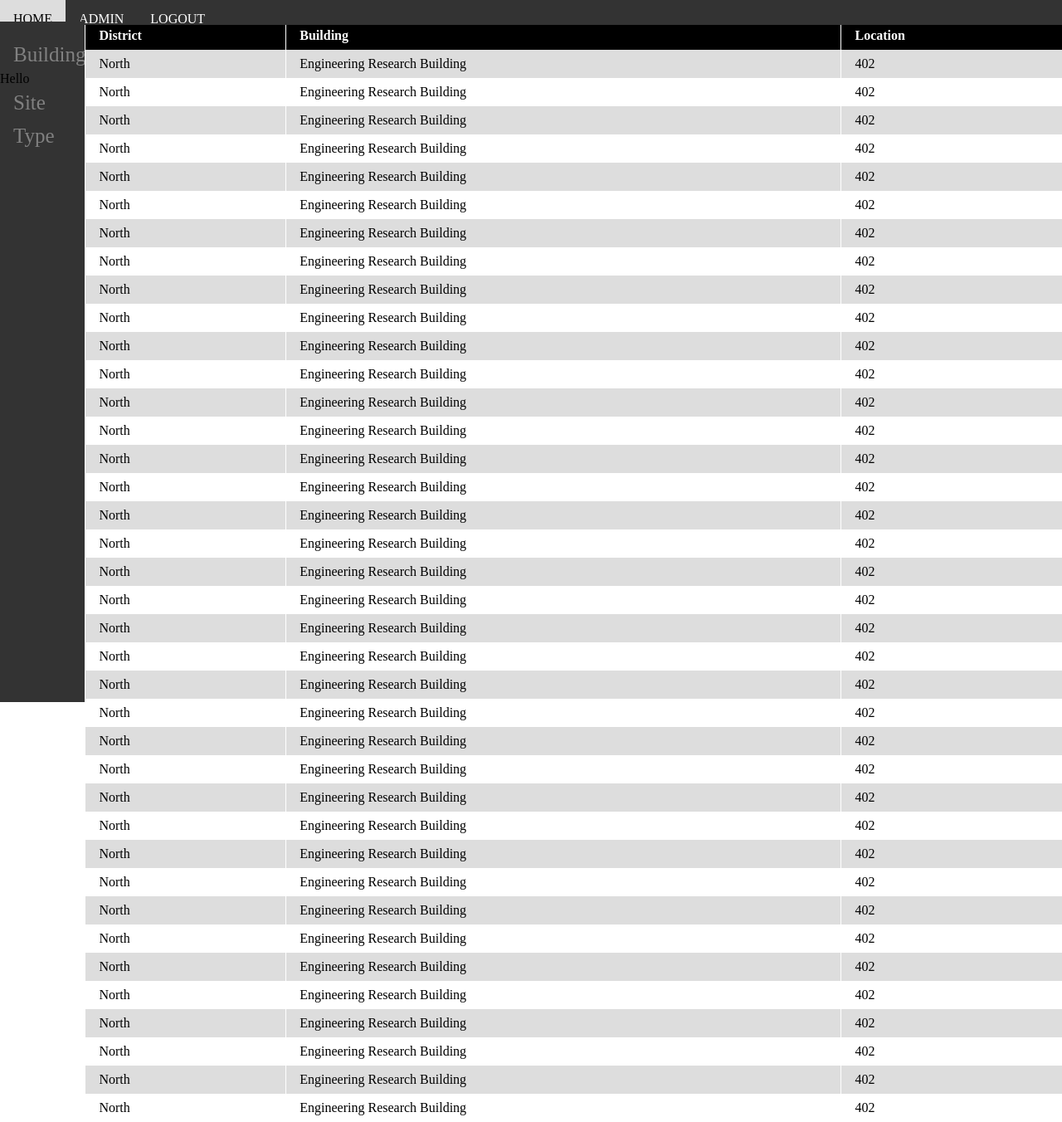
After one commit to jalynoh/Signal-Way, a Flask app: page /button_list in a window 1280 px wide. The commit adds this page. Shown: the whole page at 83% size. Run offline with Flask 2, Linux system fonts and the light colour scheme; the visitor is signed in with stand-in values (Sample User, id 1).

Commit message:
button css added

```diff
--- a/signalapp/routes.py
+++ b/signalapp/routes.py
@@ -105,4 +105,13 @@ def invited_creation(token):
 
 		return (redirect(url_for('login')))
 
-	return (render_template('invatation_creation.html', form=form, title='Registration'))
+	return (render_template('invitation_creation.html', form=form, title='Registration'))
+
+'''
+BUTTON PAGES
+'''
+@app.route("/button_list")
+@login_required
+def button_list():
+
+	return (render_template('button_list.html'))
--- a/signalapp/static/styles/main.css
+++ b/signalapp/static/styles/main.css
@@ -1,29 +1,99 @@
-ul {
-    list-style-type: none;
+* {
     margin: 0;
     padding: 0;
-    overflow: hidden;
-    background-color: #d2d7d3;
+    border: 0;
 }
 
-li {
-    float: left;
+/* The navigation bar */
+.navbar {
+    overflow: hidden;
+    background-color: #333;
+    position: fixed; /* Set the navbar to fixed position */
+    top: 0; /* Position the navbar at the top of the page */
+    width: 100%; /* Full width */
+    height: 3.75%;
 }
 
-li a {
+/* Links inside the navbar */
+.navbar a {
+    float: left;
     display: block;
-    color: #6c7a89;
+    color: #ffffff;
     text-align: center;
     padding: 14px 16px;
     text-decoration: none;
 }
 
-/* Change the link color to #111 (black) on hover */
-li a:hover {
-    background-color: #6c7a89;
-    color: #ffffff;
+/* Change background on mouse-over */
+.navbar a:hover {
+    background: #ddd;
+    color: black;
 }
 
-.li-nav-right {
-	float: right;
+/* Main content */
+.main {
+    margin-top: 2%; /* Add a top margin to avoid content overlay */
 }
+
+
+
+
+/*BUTTON LIST*/
+.sidenav {
+    height: 100%;
+    width: 8%;
+    position: fixed;
+    background-color: #333;
+    overflow-x: hidden;
+    padding-top: 20px;
+}
+
+.sidenav a {
+    padding: 6px 8px 6px 16px;
+    text-decoration: none;
+    font-size: 25px;
+    color: #818181;
+    display: block;
+}
+
+.sidenav a:hover {
+    color: #f1f1f1;
+}
+
+
+
+/*BUTTON TABLE*/
+.container {
+    width: 92%;
+    padding: 0 0 0 8%;
+}
+
+table
+{
+    width: 100%;
+    border-collapse: collapse;
+}
+
+thead
+{
+    color: #fff;
+    background: #000;
+}
+
+tbody
+{
+    width: 100%;
+    background: #ddd;
+}
+
+th,td
+{
+    padding: .5em 1em;
+    text-align: left;
+    vertical-align: top;
+    border-left: 1px solid #fff;
+}
+
+tr:nth-child(even) {
+    background: #fff;
+}
--- a/signalapp/templates/base.html
+++ b/signalapp/templates/base.html
@@ -12,17 +12,14 @@
 </head>
 <body>
 	<header>
-		<nav>
-			<ul>
-				<li><a href="{{ url_for('home') }}">Home</a></li>
-				<li><a href="#NEEDSET">Buttons</a></li>
-				<li class="li-nav-right"><a href="{{ url_for('admin') }}">Admin</a></li>
-				<li class="li-nav-right"><a href="{{ url_for('logout') }}">Logout</a></li>
-			</ul>
-		</nav>
+		<div class="navbar">
+			<a href="{{ url_for('home') }}">HOME</a>
+			<a href="{{ url_for('admin') }}">ADMIN</a>
+			<a href="{{ url_for('logout') }}">LOGOUT</a>
+		</div>
 	</header>
 	<main>
-		<div>
+		<div class="main">
 			{% with messages = get_flashed_messages() %}
 				{% if messages %}
 					{{ message }}
--- /dev/null
+++ b/signalapp/templates/button_list.html
@@ -0,0 +1,215 @@
+{% extends "base.html" %}
+{% block content %}
+
+	<div class="sidenav">
+		<a href="#building">Building</a>
+		Hello
+		<a href="#site">Site</a>
+		<a href="#type">Type</a>
+	</div>
+
+	<div class="container">
+		<table id="button-table">
+			<thead>
+				<tr>
+					<th>District</th>
+					<th>Building</th>
+					<th>Location</th>
+				</tr>
+			</thead>
+			<tbody>
+				<tr>
+					<td>North</td>
+					<td>Engineering Research Building</td>
+					<td>402</td>
+				</tr>
+				<tr>
+					<td>North</td>
+					<td>Engineering Research Building</td>
+					<td>402</td>
+				</tr>
+				<tr>
+					<td>North</td>
+					<td>Engineering Research Building</td>
+					<td>402</td>
+				</tr>
+				<tr>
+					<td>North</td>
+					<td>Engineering Research Building</td>
+					<td>402</td>
+				</tr>
+				<tr>
+					<td>North</td>
+					<td>Engineering Research Building</td>
+					<td>402</td>
+				</tr>
+				<tr>
+					<td>North</td>
+					<td>Engineering Research Building</td>
+					<td>402</td>
+				</tr>
+				<tr>
+					<td>North</td>
+					<td>Engineering Research Building</td>
+					<td>402</td>
+				</tr>
+				<tr>
+					<td>North</td>
+					<td>Engineering Research Building</td>
+					<td>402</td>
+				</tr>
+				<tr>
+					<td>North</td>
+					<td>Engineering Research Building</td>
+					<td>402</td>
+				</tr>
+				<tr>
+					<td>North</td>
+					<td>Engineering Research Building</td>
+					<td>402</td>
+				</tr>
+				<tr>
+					<td>North</td>
+					<td>Engineering Research Building</td>
+					<td>402</td>
+				</tr>
+				<tr>
+					<td>North</td>
+					<td>Engineering Research Building</td>
+					<td>402</td>
+				</tr>
+				<tr>
+					<td>North</td>
+					<td>Engineering Research Building</td>
+					<td>402</td>
+				</tr>
+				<tr>
+					<td>North</td>
+					<td>Engineering Research Building</td>
+					<td>402</td>
+				</tr>
+				<tr>
+					<td>North</td>
+					<td>Engineering Research Building</td>
+					<td>402</td>
+				</tr>
+				<tr>
+					<td>North</td>
+					<td>Engineering Research Building</td>
+					<td>402</td>
+				</tr>
+				<tr>
+					<td>North</td>
+					<td>Engineering Research Building</td>
+					<td>402</td>
+				</tr>
+				<tr>
+					<td>North</td>
+					<td>Engineering Research Building</td>
+					<td>402</td>
+				</tr>
+				<tr>
+					<td>North</td>
+					<td>Engineering Research Building</td>
+					<td>402</td>
+				</tr>
+				<tr>
+					<td>North</td>
+					<td>Engineering Research Building</td>
+					<td>402</td>
+				</tr>
+				<tr>
+					<td>North</td>
+					<td>Engineering Research Building</td>
+					<td>402</td>
+				</tr>
+				<tr>
+					<td>North</td>
+					<td>Engineering Research Building</td>
+					<td>402</td>
+				</tr>
+				<tr>
+					<td>North</td>
+					<td>Engineering Research Building</td>
+					<td>402</td>
+				</tr>
+				<tr>
+					<td>North</td>
+					<td>Engineering Research Building</td>
+					<td>402</td>
+				</tr>
+				<tr>
+					<td>North</td>
+					<td>Engineering Research Building</td>
+					<td>402</td>
+				</tr>
+				<tr>
+					<td>North</td>
+					<td>Engineering Research Building</td>
+					<td>402</td>
+				</tr>
+				<tr>
+					<td>North</td>
+					<td>Engineering Research Building</td>
+					<td>402</td>
+				</tr>
+				<tr>
+					<td>North</td>
+					<td>Engineering Research Building</td>
+					<td>402</td>
+				</tr>
+				<tr>
+					<td>North</td>
+					<td>Engineering Research Building</td>
+					<td>402</td>
+				</tr>
+				<tr>
+					<td>North</td>
+					<td>Engineering Research Building</td>
+					<td>402</td>
+				</tr>
+				<tr>
+					<td>North</td>
+					<td>Engineering Research Building</td>
+					<td>402</td>
+				</tr>
+				<tr>
+					<td>North</td>
+					<td>Engineering Research Building</td>
+					<td>402</td>
+				</tr>
+				<tr>
+					<td>North</td>
+					<td>Engineering Research Building</td>
+					<td>402</td>
+				</tr>
+				<tr>
+					<td>North</td>
+					<td>Engineering Research Building</td>
+					<td>402</td>
+				</tr>
+				<tr>
+					<td>North</td>
+					<td>Engineering Research Building</td>
+					<td>402</td>
+				</tr>
+				<tr>
+					<td>North</td>
+					<td>Engineering Research Building</td>
+					<td>402</td>
+				</tr>
+				<tr>
+					<td>North</td>
+					<td>Engineering Research Building</td>
+					<td>402</td>
+				</tr>
+				<tr>
+					<td>North</td>
+					<td>Engineering Research Building</td>
+					<td>402</td>
+				</tr>
+			</tbody>
+		</table>
+	</div>
+
+{% endblock content %}
--- a/signalapp/templates/home.html
+++ b/signalapp/templates/home.html
@@ -1,8 +1,6 @@
 {% extends "base.html" %}
 {% block content %}
 
-	<p>
-		Hello Jalyn
-	</p>
+	<a href="{{ url_for('button_list') }}">Button List</a>
 
 {% endblock content %}
```
Also changed, not shown: signalapp/templates/invitation_creation.html (renamed from signalapp/templates/invatation_creation.html).
